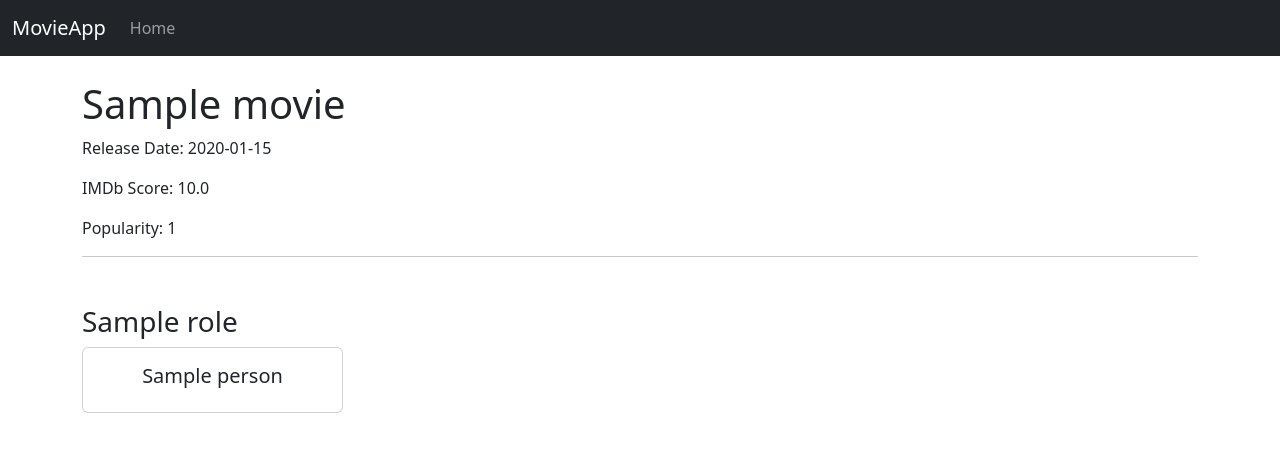
After one commit to DenysHorshcov/flask_lab2, a Flask app: page /movie/1 in a window 1280 px wide. The commit adds this page. Shown: the top 452 px of the page. Run offline with Flask 3, Linux system fonts and the light colour scheme; tables that the repository leaves empty hold one stand-in row (values such as "Sample post").

Commit message:
add basic look

```diff
--- a/app/routes.py
+++ b/app/routes.py
@@ -1,15 +1,52 @@
-from flask import Blueprint, render_template
+from flask import Blueprint, request, render_template
+
 from .models import db
 from sqlalchemy.sql import text
-from .models import Movie
+from .models import Movie, MoviePerson, Person, PersonRole, Role
 from .tmdb_loader import fetch_and_store_popular_movies
 
 main = Blueprint('main', __name__)
 
 @main.route('/')
 def index():
-    movies = Movie.query.order_by(Movie.popularity.desc()).limit(20).all()
+    page = request.args.get('page', 1, type=int)
+    per_page = 5
+
+    movies = Movie.query.order_by(Movie.popularity.desc()).paginate(page=page, per_page=per_page)
     return render_template('index.html', movies=movies)
+
+@main.route('/movies/load')
+def load_more_movies():
+    page = request.args.get('page', 1, type=int)
+    per_page = 5
+    movies = Movie.query.order_by(Movie.popularity.desc()).paginate(page=page, per_page=per_page)
+    movies_data = [{
+        'title': movie.title,
+        'release': movie.release.strftime('%Y-%m-%d') if movie.release else "Unknown",
+        'imdb_score': movie.imdb_score
+    } for movie in movies.items]
+    return {'movies': movies_data, 'has_next': movies.has_next}
+
+@main.route('/movie/<int:movie_id>')
+def movie_detail(movie_id):
+    movie = Movie.query.get_or_404(movie_id)
+
+    # знайти усіх людей, які брали участь у фільмі
+    movie_persons = db.session.query(Person, Role).\
+        join(MoviePerson, MoviePerson.person_id == Person.id).\
+        join(PersonRole, PersonRole.person_id == Person.id).\
+        join(Role, Role.id == PersonRole.role_id).\
+        filter(MoviePerson.movie_id == movie_id).all()
+
+    # групуємо по ролях
+    cast_by_role = {}
+    for person, role in movie_persons:
+        if role.title not in cast_by_role:
+            cast_by_role[role.title] = []
+        cast_by_role[role.title].append(person)
+
+    return render_template('movie_detail.html', movie=movie, cast_by_role=cast_by_role)
+
 
 @main.route("/load-tmdb")
 def load_tmdb():
--- /dev/null
+++ b/app/templates/base.html
@@ -0,0 +1,35 @@
+<!DOCTYPE html>
+<html lang="en">
+<head>
+    <meta charset="UTF-8">
+    <title>{% block title %}My Movie App{% endblock %}</title>
+    <link href="https://cdn.jsdelivr.net/npm/bootstrap@5.3.0/dist/css/bootstrap.min.css" rel="stylesheet">
+</head>
+<body>
+
+<!-- Навбар -->
+<nav class="navbar navbar-expand-lg navbar-dark bg-dark">
+    <div class="container-fluid">
+        <a class="navbar-brand" href="{{ url_for('main.index') }}">MovieApp</a>
+        <button class="navbar-toggler" type="button" data-bs-toggle="collapse" data-bs-target="#navbarNav">
+            <span class="navbar-toggler-icon"></span>
+        </button>
+        <div class="collapse navbar-collapse" id="navbarNav">
+            <ul class="navbar-nav">
+                <li class="nav-item">
+                    <a class="nav-link" href="{{ url_for('main.index') }}">Home</a>
+                </li>
+                <!-- В майбутньому можна додати ще вкладки тут -->
+            </ul>
+        </div>
+    </div>
+</nav>
+
+<!-- Контент -->
+<div class="container mt-4">
+    {% block content %}
+    {% endblock %}
+</div>
+
+</body>
+</html>
--- /dev/null
+++ b/app/templates/movie_detail.html
@@ -0,0 +1,28 @@
+{% extends "base.html" %}
+
+{% block title %}{{ movie.title }}{% endblock %}
+
+{% block content %}
+    <h1>{{ movie.title }}</h1>
+    <p>Release Date: {{ movie.release.strftime('%Y-%m-%d') if movie.release else "Unknown" }}</p>
+    <p>IMDb Score: {{ movie.imdb_score or "N/A" }}</p>
+    <p>Popularity: {{ movie.popularity or "N/A" }}</p>
+    <hr>
+
+    {% for role, persons in cast_by_role.items() %}
+    <h3 class="mt-5">{{ role }}</h3>
+    <div class="row">
+        {% for person in persons %}
+        <div class="col-md-3 mb-4">
+            <div class="card">
+                <div class="card-body text-center">
+                    <h5 class="card-title">{{ person.name }}</h5>
+                </div>
+            </div>
+        </div>
+        {% endfor %}
+    </div>
+    {% endfor %}
+</div>
+
+{% endblock %}
```
Also changed, not shown: app/templates/index.html (+53 -30 lines).
